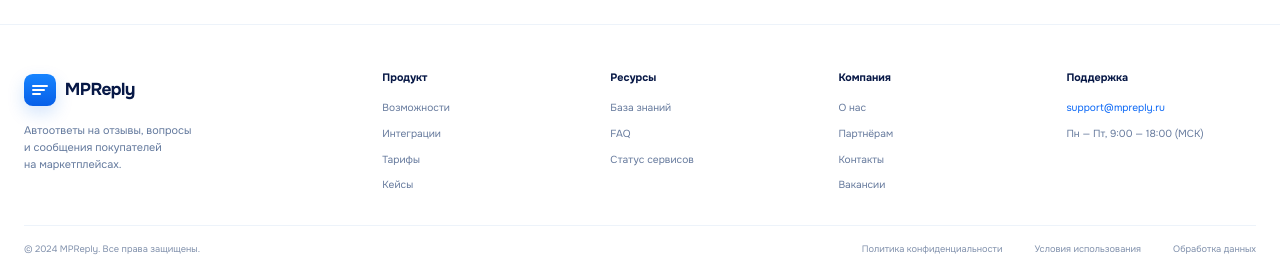
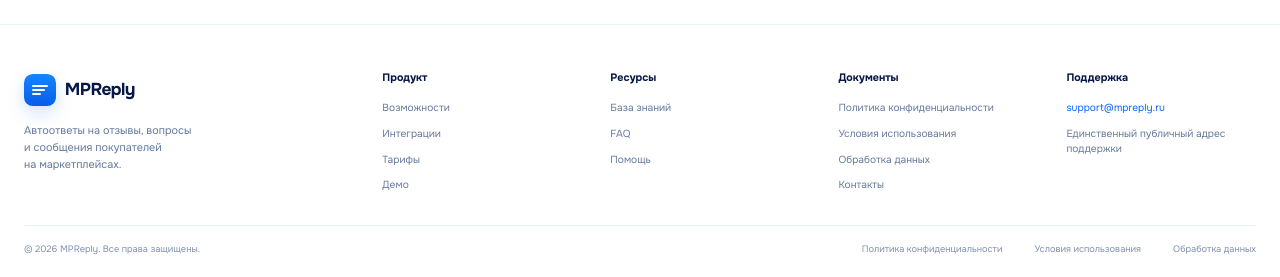
Before and after one commit to fedorovich-web/mpreply, a Next.js app in the folder apps/web/: page / in a window 1280 px wide. Shown: the part 3296-3573 px from the top of the page. Built offline with nearby package versions, Linux system fonts and the light colour scheme; no server answers.

Commit message:
fix: remove placeholder homepage footer claims

```diff
--- a/apps/web/components/public-site/HomeApprovedShell.tsx
+++ b/apps/web/components/public-site/HomeApprovedShell.tsx
@@ -60,33 +60,33 @@ export function HomeApprovedShell({ children }: HomeApprovedShellProps) {
             <Link href="/features">Возможности</Link>
             <Link href="/marketplaces">Интеграции</Link>
             <Link href="/pricing">Тарифы</Link>
-            <Link href="/demo">Кейсы</Link>
+            <Link href="/demo">Демо</Link>
           </div>
 
           <div className="home-reference-footer-column">
             <strong>Ресурсы</strong>
             <Link href="/help#start">База знаний</Link>
             <Link href="/help#faq">FAQ</Link>
-            <Link href="/help">Статус сервисов</Link>
+            <Link href="/help">Помощь</Link>
           </div>
 
           <div className="home-reference-footer-column">
-            <strong>Компания</strong>
-            <Link href="/contacts">О нас</Link>
-            <Link href="/contacts">Партнёрам</Link>
+            <strong>Документы</strong>
+            <Link href="/privacy">Политика конфиденциальности</Link>
+            <Link href="/terms">Условия использования</Link>
+            <Link href="/privacy">Обработка данных</Link>
             <Link href="/contacts">Контакты</Link>
-            <Link href="/contacts">Вакансии</Link>
           </div>
 
           <div className="home-reference-footer-column home-reference-footer-support">
             <strong>Поддержка</strong>
             <a href={`mailto:${siteConfig.contactEmail}`}>{siteConfig.contactEmail}</a>
-            <span>Пн — Пт, 9:00 — 18:00 (МСК)</span>
+            <span>Единственный публичный адрес поддержки</span>
           </div>
         </div>
 
         <div className="public-container home-reference-footer-bottom">
-          <span>© 2024 MPReply. Все права защищены.</span>
+          <span>© {new Date().getFullYear()} MPReply. Все права защищены.</span>
           <nav aria-label="Документы">
             <Link href="/privacy">Политика конфиденциальности</Link>
             <Link href="/terms">Условия использования</Link>
```
